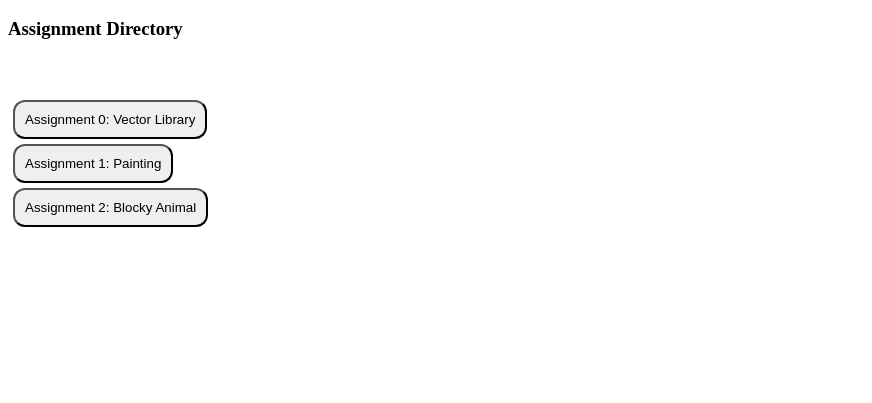
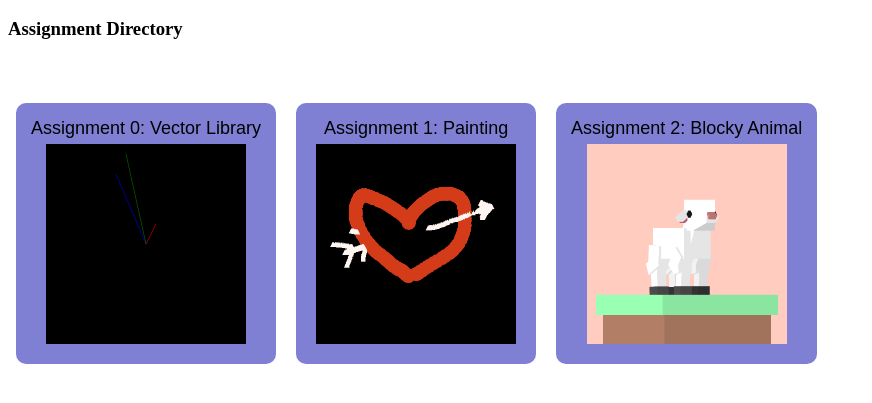
Before and after one commit to aegismichael4/CSE-160, a plain HTML site: page index.html in a window 1280 px wide. Shown: the part 85-488 px from the top of the page, without its empty margins (0-872 px from the left). Drawn offline with Linux system fonts and the light colour scheme.

Commit message:
assignment previews for directory

```diff
--- a/index.html
+++ b/index.html
@@ -10,10 +10,18 @@
 
     <style>
         .directory > button {
-            padding: 10px;
-            border-radius: 12px;
-            display: block;
-            margin: 5px;
+            padding: 15px;
+            border-radius: 10px;
+            margin: 8px;
+            font-size: large;
+            background-color: rgb(127, 128, 212);
+            border: none
+        }
+
+        .directory > button > img {
+            width: 200px;
+            height: 200px;
+            padding: 5px;
         }
     </style>
 
@@ -23,9 +31,23 @@
     <br></br>
 
     <div class="directory">
-        <button id="asgn0">Assignment 0: Vector Library</button>
-        <button id="asgn1">Assignment 1: Painting</button>
-        <button id="asgn2">Assignment 2: Blocky Animal</button>
+        <button id="asgn0">
+            Assignment 0: Vector Library
+            <br/>
+            <img src="previews/asgn0_preview.png"/>
+        </button>
+
+        <button id="asgn1">
+            Assignment 1: Painting
+            <br/>
+            <img src="previews/asgn1_preview.png"/>
+        </button>
+
+        <button id="asgn2">
+            Assignment 2: Blocky Animal
+            <br/>
+            <img src="previews/asgn2_preview.png"/></button>
+        </button>
     </div>
 
     <script>
```
Also changed, not shown: previews/asgn0_preview.png (added), previews/asgn1_preview.png (added), previews/asgn2_preview.png (added).
